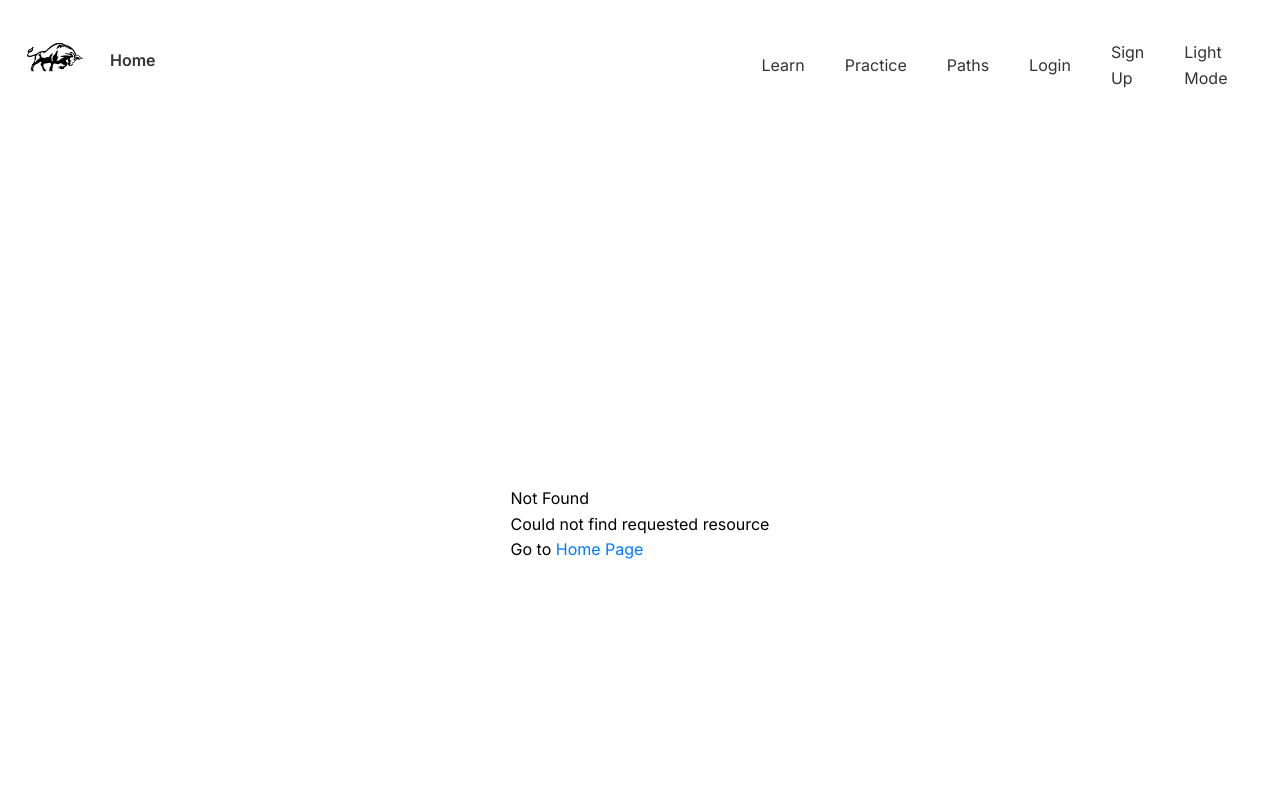
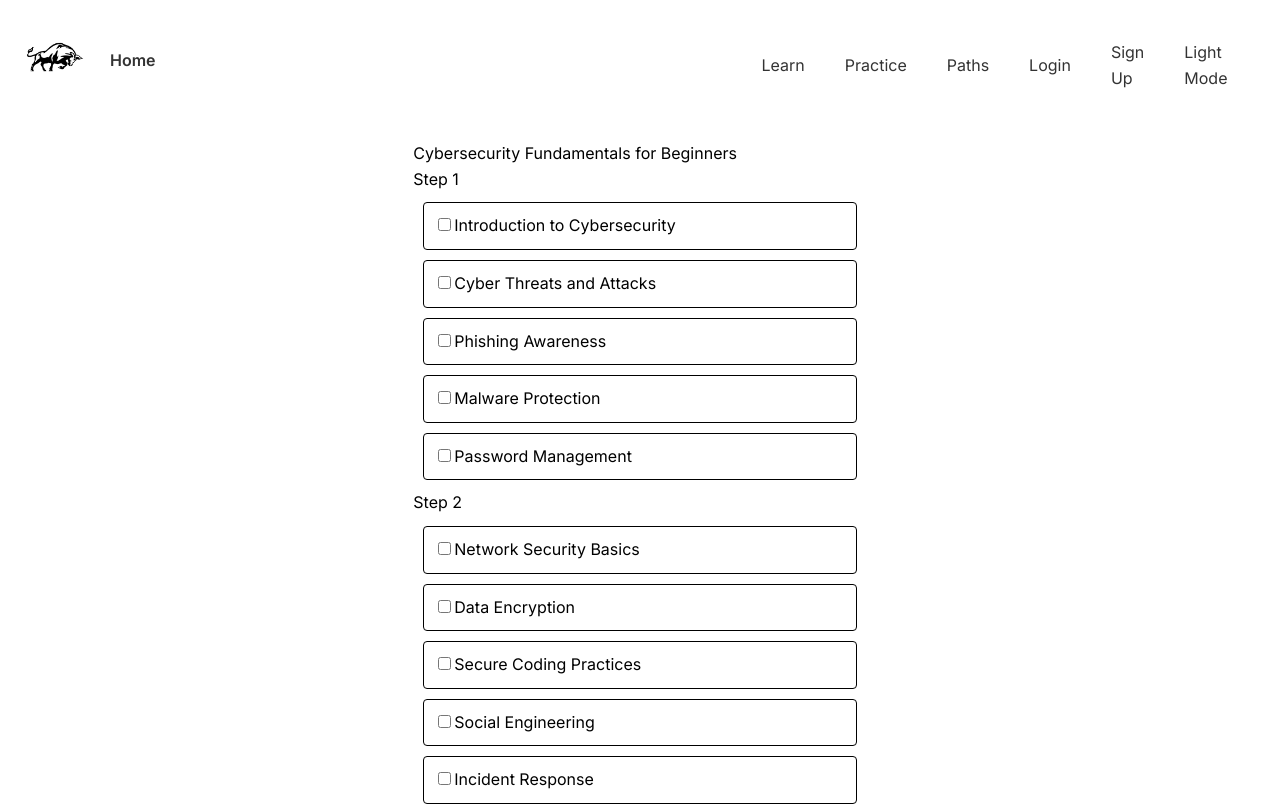
Before and after one commit to glaucc/project-cyber, a Next.js app in the folder project-cyber/: page /learn in a window 1280 px wide. Before the commit this address had no page. Shown: the top 806 px of the page. Built offline with nearby package versions, Linux system fonts and the light colour scheme.

Commit message:
learn page and its data

```diff
--- /dev/null
+++ b/project-cyber/app/learn/page.js
@@ -0,0 +1,15 @@
+// learn.js
+'use client';
+
+import React from "react";
+import CybersecurityTopics from "../../components/CybersecurityTopics";
+
+const LearnPage = () => {
+  return (
+    <div>
+      <CybersecurityTopics />
+    </div>
+  );
+};
+
+export default LearnPage;
--- /dev/null
+++ b/project-cyber/components/CybersecurityTopics.jsx
@@ -0,0 +1,63 @@
+// CybersecurityTopics.js
+
+import React, { useState } from "react";
+import styled from "styled-components";
+import topicsData from "../data/learn.json";
+
+const TopicContainer = styled.div`
+  margin: 10px;
+  padding: 10px;
+  border: 1px solid ${(props) => props.theme.textColor};
+  border-radius: 4px;
+  background-color: ${(props) => props.theme.backgroundColor};
+  color: ${(props) => props.theme.textColor};
+  cursor: pointer;
+  transition: background-color 0.3s ease;
+
+  &:hover {
+    background-color: ${(props) => props.theme.linkHoverColor};
+  }
+`;
+
+const LearnPage = () => {
+  const [checkedTopics, setCheckedTopics] = useState([]);
+
+  const toggleTopic = (topic) => {
+    setCheckedTopics((prevTopics) =>
+      prevTopics.includes(topic)
+        ? prevTopics.filter((item) => item !== topic)
+        : [...prevTopics, topic]
+    );
+  };
+
+  return (
+    <div>
+      <h1 className="header-learn">Cybersecurity Fundamentals for Beginners</h1>
+      {Object.entries(topicsData).map(([step, topics]) => (
+        <div key={step}>
+          <h2>Step {step.slice(4)}</h2>
+          {topics.map((topic) => (
+            <TopicContainer
+              key={topic}
+              onClick={() => toggleTopic(topic)}
+              style={{
+                backgroundColor: checkedTopics.includes(topic)
+                  ? "#e6ffe6"
+                  : "inherit",
+              }}
+            >
+              <input
+                type="checkbox"
+                checked={checkedTopics.includes(topic)}
+                onChange={() => toggleTopic(topic)}
+              />
+              <label>{topic}</label>
+            </TopicContainer>
+          ))}
+        </div>
+      ))}
+    </div>
+  );
+};
+
+export default LearnPage;
--- /dev/null
+++ b/project-cyber/data/learn.json
@@ -0,0 +1,87 @@
+
+{
+    "step1": [
+      "Introduction to Cybersecurity",
+      "Cyber Threats and Attacks",
+      "Phishing Awareness",
+      "Malware Protection",
+      "Password Management"
+    ],
+    "step2": [
+      "Network Security Basics",
+      "Data Encryption",
+      "Secure Coding Practices",
+      "Social Engineering",
+      "Incident Response"
+    ],
+    "step3": [
+      "Vulnerability Assessment",
+      "Firewall Configuration",
+      "Wireless Security",
+      "Identity and Access Management",
+      "Security Policies and Procedures"
+    ],
+    "step4": [
+      "Cloud Security",
+      "Web Application Security",
+      "Mobile Device Security",
+      "IoT Security",
+      "Blockchain Security"
+    ],
+    "step5": [
+      "Digital Forensics",
+      "Network Monitoring and Analysis",
+      "Endpoint Security",
+      "Cryptography",
+      "Physical Security"
+    ],
+    "step6": [
+      "Security Awareness Training",
+      "Security Governance",
+      "Ethical Hacking",
+      "Penetration Testing",
+      "Risk Assessment"
+    ],
+    "step7": [
+      "Cybersecurity Frameworks",
+      "Cybersecurity Best Practices",
+      "Cybersecurity Laws and Regulations",
+      "Privacy and Data Protection",
+      "Application Security Testing"
+    ],
+    "step8": [
+      "Threat Intelligence",
+      "Cybersecurity Incident Handling",
+      "Security Operations Center (SOC)",
+      "Network Segmentation",
+      "Security Information and Event Management (SIEM)"
+    ],
+    "step9": [
+      "Multi-Factor Authentication (MFA)",
+      "Security Assessment and Auditing",
+      "Security Awareness for Remote Work",
+      "Cloud Security Controls",
+      "Security Automation"
+    ],
+    "step10": [
+      "Security in DevOps",
+      "Machine Learning for Cybersecurity",
+      "Data Breach Prevention",
+      "Mobile Application Security",
+      "Security Monitoring and Analysis"
+    ],
+    "step11": [
+      "Zero Trust Architecture",
+      "Phishing Prevention Techniques",
+      "Ransomware Protection",
+      "Supply Chain Security",
+      "Threat Hunting"
+    ],
+    "step12": [
+      "Cybersecurity Career Path",
+      "Security Certifications",
+      "Incident Response Plan",
+      "Data Loss Prevention",
+      "Insider Threat Detection"
+    ]
+  }
```
